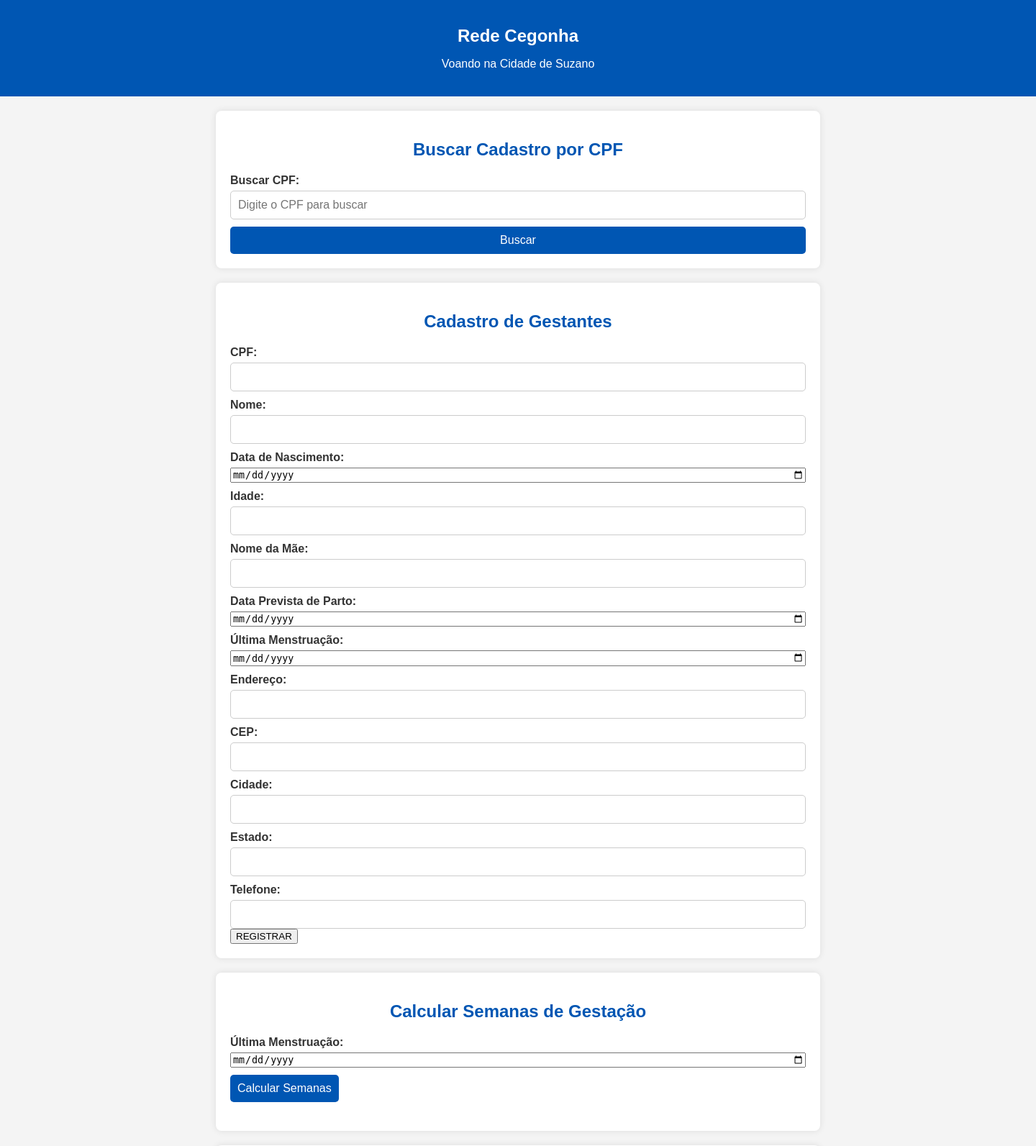
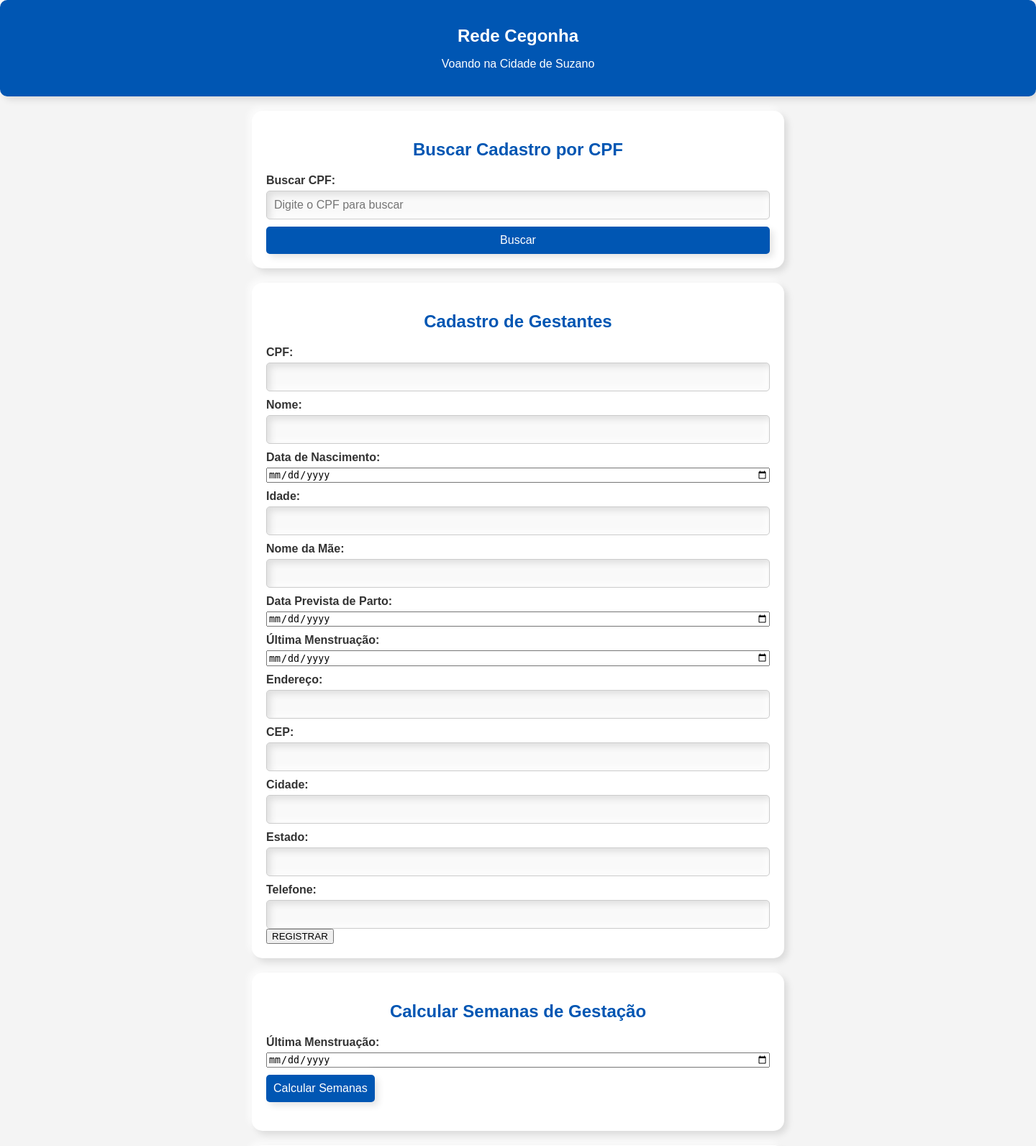
Before and after one commit to projetopi01/projeto-pi-02, a Flask app: page /cadastro_gestante in a window 1440 px wide; the page is wider, and only the part inside the window is pictured. Shown: the top 1593 px of that part at 72% size. Run offline with Flask 3, Linux system fonts and the light colour scheme; the visitor is signed in with stand-in values (Sample User, id 1).

Commit message:
Update styles.css

```diff
--- a/backend/static/styles.css
+++ b/backend/static/styles.css
@@ -13,6 +13,8 @@ body {
     color: white;
     text-align: center;
     padding: 20px;
+    border-radius: 10px;
+    box-shadow: 5px 5px 10px rgba(0, 0, 0, 0.1), -5px -5px 10px rgba(255, 255, 255, 0.7);
 }
 
 .header .logo {
@@ -28,12 +30,12 @@ body {
 /* Seção de busca */
 .section {
     width: 90%;
-    max-width: 800px;
+    max-width: 700px;
     margin: 20px auto;
-    background: white;
+    background: #fff;
     padding: 20px;
-    box-shadow: 0px 0px 10px rgba(0, 0, 0, 0.1);
-    border-radius: 8px;
+    border-radius: 15px;
+    box-shadow: 5px 5px 10px rgba(0, 0, 0, 0.1), -5px -5px 10px rgba(255, 255, 255, 0.7);
 }
 
 .section-title {
@@ -58,6 +60,8 @@ input[type="text"] {
     border: 1px solid #ccc;
     border-radius: 5px;
     font-size: 16px;
+    background: #f9f9f9;
+    box-shadow: inset 5px 5px 10px rgba(0, 0, 0, 0.1), inset -5px -5px 10px rgba(255, 255, 255, 0.7);
 }
 
 button {
@@ -70,6 +74,7 @@ button {
     border-radius: 5px;
     cursor: pointer;
     transition: background 0.3s ease-in-out;
+    box-shadow: 5px 5px 10px rgba(0, 0, 0, 0.1), -5px -5px 10px rgba(255, 255, 255, 0.7);
 }
 
 button:hover {
@@ -85,6 +90,7 @@ table {
 
 table, th, td {
     border: 1px solid #ccc;
+    border-radius: 10px;
 }
 
 th {
@@ -97,10 +103,21 @@ th {
 td {
     padding: 10px;
     background: #f9f9f9;
+    box-shadow: inset 5px 5px 10px rgba(0, 0, 0, 0.1), inset -5px -5px 10px rgba(255, 255, 255, 0.7);
 }
 
 tr:nth-child(even) {
     background: #e9e9e9;
+}
+
+/* Tabela de Cronograma - ajustando o tamanho */
+.table-container {
+    max-height: 300px;
+    overflow-y: auto;
+}
+
+.table-container table {
+    font-size: 14px;
 }
 
 /* Responsividade */
@@ -116,4 +133,8 @@ tr:nth-child(even) {
     button {
         font-size: 14px;
     }
+
+    .table-container table {
+        font-size: 12px;
+    }
 }
```
